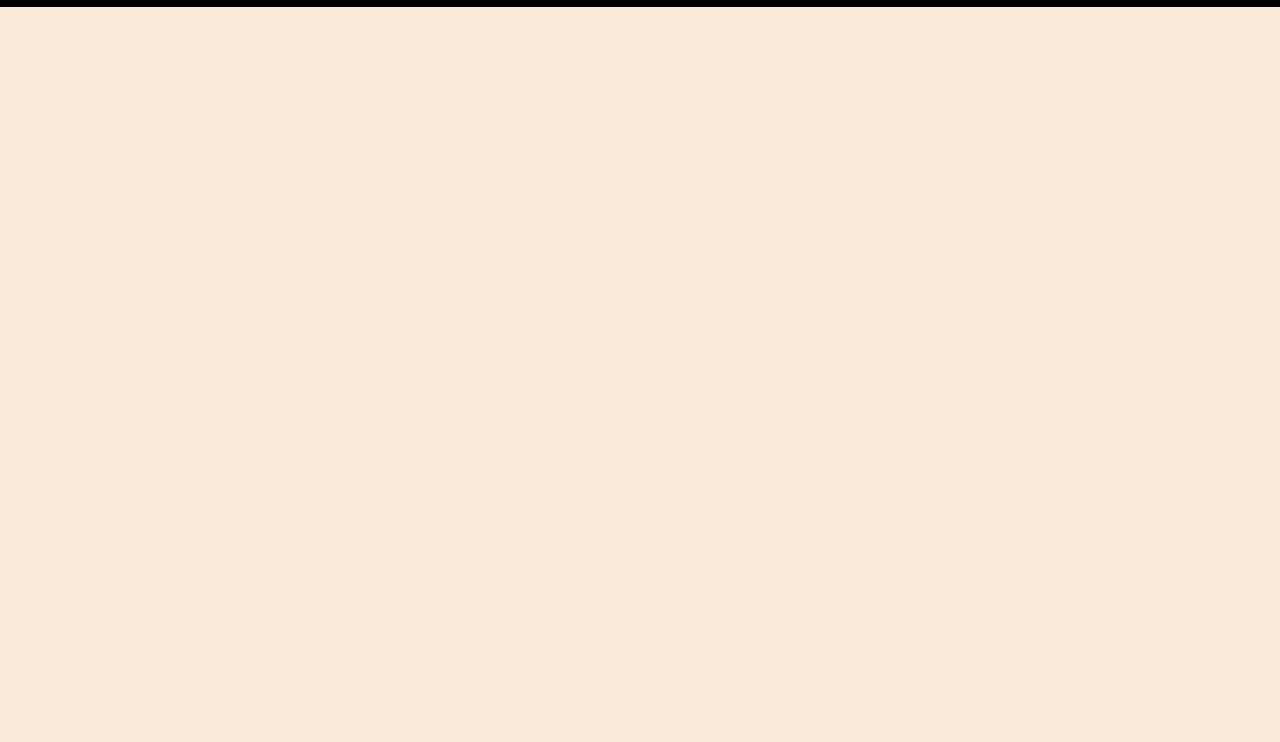
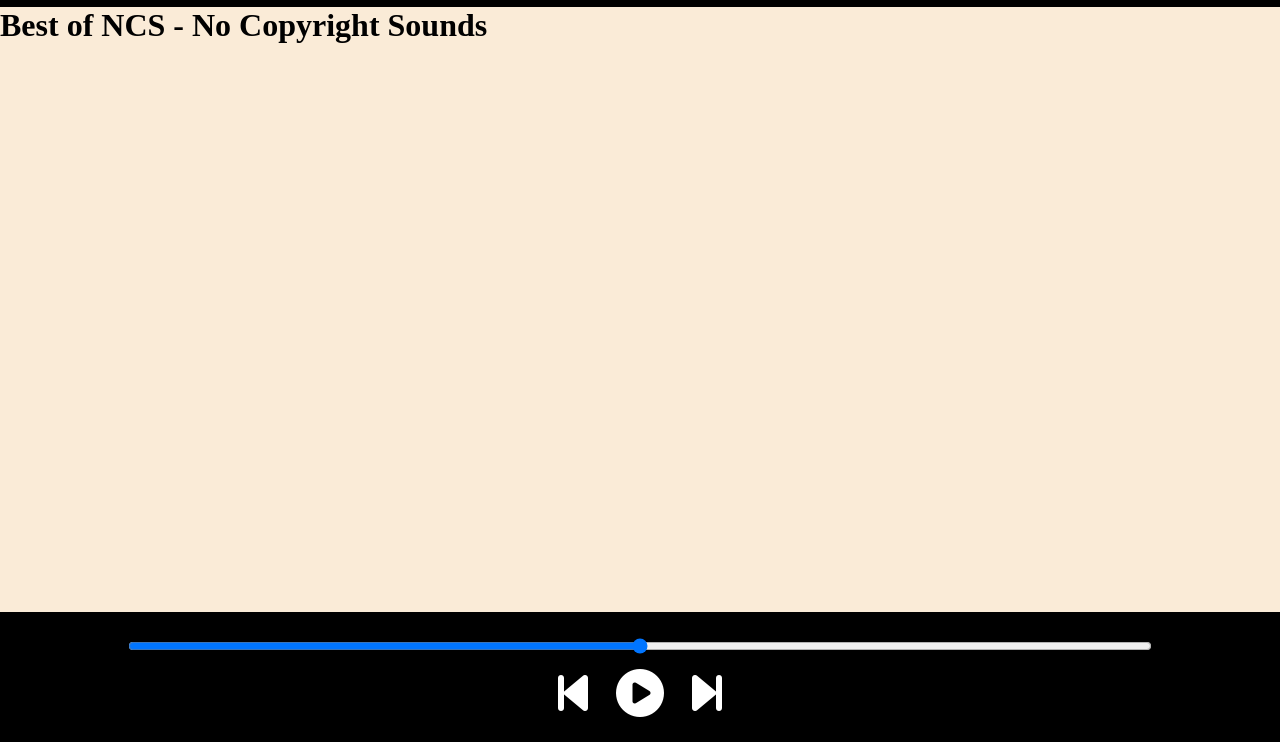
Before and after one commit to sadanmian/Spotify-clone, a plain HTML site: page index.html in a window 1280 px wide. Shown: the part 58-800 px from the top of the page. Drawn offline with Linux system fonts and the light colour scheme.

Commit message:
Bottom Bar

```diff
--- a/index.html
+++ b/index.html
@@ -4,6 +4,7 @@
 <head>
     <meta charset="UTF-8">
     <meta name="viewport" content="width=device-width, initial-scale=1.0">
+    <script src="https://kit.fontawesome.com/b24f1e274e.js" crossorigin="anonymous"></script>
     <link rel="stylesheet" href="style.css">
     <title>Spotify</title>
 </head>
@@ -17,6 +18,21 @@
         </ul>
     </nav>
 
+    <div class="container">
+        <h1>Best of NCS - No Copyright Sounds</h1>
+        <div class="songList"></div>
+        <div class="songBanner"></div>
+    </div>
+
+    <div class="bottom">
+        <input type="range" name="range" id="myProgressBar" min="0" max="100">
+        <div class="icons">
+            <i class="fa-solid fa-backward-step fa-3x"></i>
+            <i class="fa fa-circle-play fa-3x"></i>
+            <i class="fa-solid fa-forward-step fa-3x"></i>
+        </div>
+    </div>
+
 
 
     <script src="script.js"></script>
--- a/style.css
+++ b/style.css
@@ -37,3 +37,34 @@ nav ul li {
     width: 44px;
     padding: 0px 8px;
 }
+
+.container {
+    min-height: calc(100vh - 65px - 130px);
+}
+
+
+.bottom {
+    position: sticky;
+    height: 130px;
+    background-color: black;
+    color: white;
+    display: flex;
+    justify-content: center;
+    align-items: center;
+    flex-direction: column;
+}
+
+.icons {
+    margin-top: 15px;
+}
+
+.icons i {
+    cursor: pointer;
+    margin: 0px 12px;
+}
+
+#myProgressBar {
+    width: 80vw;
+    display: flex;
+    justify-content: center;
+}
```
